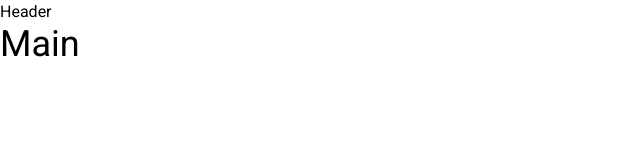
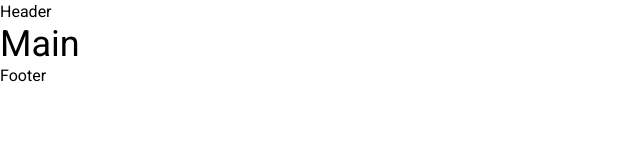
Before and after one commit to Manav-Kaushal/tinywheels-ui, a Next.js app: page / in a window 1280 px wide. Shown: the top 160 px of the page, without its empty margins (0-640 px from the left). Built offline with nearby package versions, Linux system fonts and the light colour scheme.

Commit message:
added footer

```diff
--- /dev/null
+++ b/src/components/Footer/index.tsx
@@ -0,0 +1,7 @@
+type Props = {};
+
+const Footer = (props: Props) => {
+  return <div>Footer</div>;
+};
+
+export default Footer;
--- a/src/components/Layouts/BaseLayout.tsx
+++ b/src/components/Layouts/BaseLayout.tsx
@@ -1,3 +1,4 @@
+import Footer from "@components/Footer";
 import React from "react";
 import Header from "../Header";
 
@@ -10,6 +11,7 @@ const BaseLayout = ({ children }: Props) => {
     <>
       <Header />
       <main>{children}</main>
+      <Footer />
     </>
   );
 };
```
